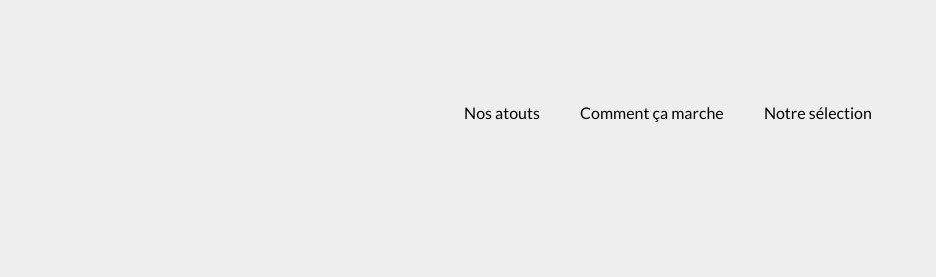
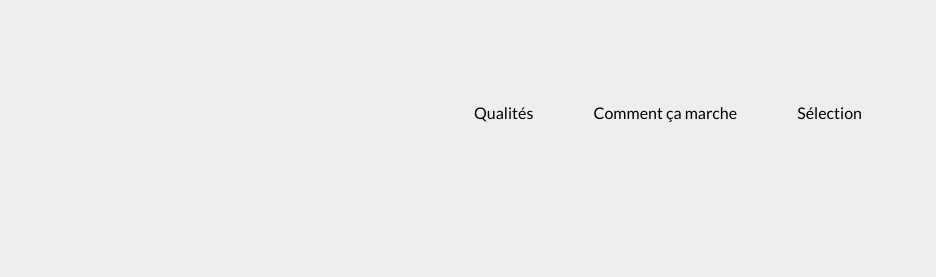
Before and after one commit to dydylan/landing-page, a plain HTML site: page index.html in a window 1280 px wide. Shown: the top 277 px of the page, 344-1280 px from the left. Drawn offline with Linux system fonts and the light colour scheme.

Commit message:
Update index.html

```diff
--- a/index.html
+++ b/index.html
@@ -24,9 +24,9 @@
 
     <nav id="nav-bar">
       <ul>
-        <li><a class="nav-link" href="#features">Nos atouts</a></li>
+        <li><a class="nav-link" href="#features">Qualités</a></li>
         <li><a class="nav-link" href="#how-it-works">Comment ça marche</a></li>
-        <li><a class="nav-link" href="#pricing">Notre sélection</a></li>
+        <li><a class="nav-link" href="#pricing">Sélection</a></li>
       </ul>
     </nav>
   </header>
```
